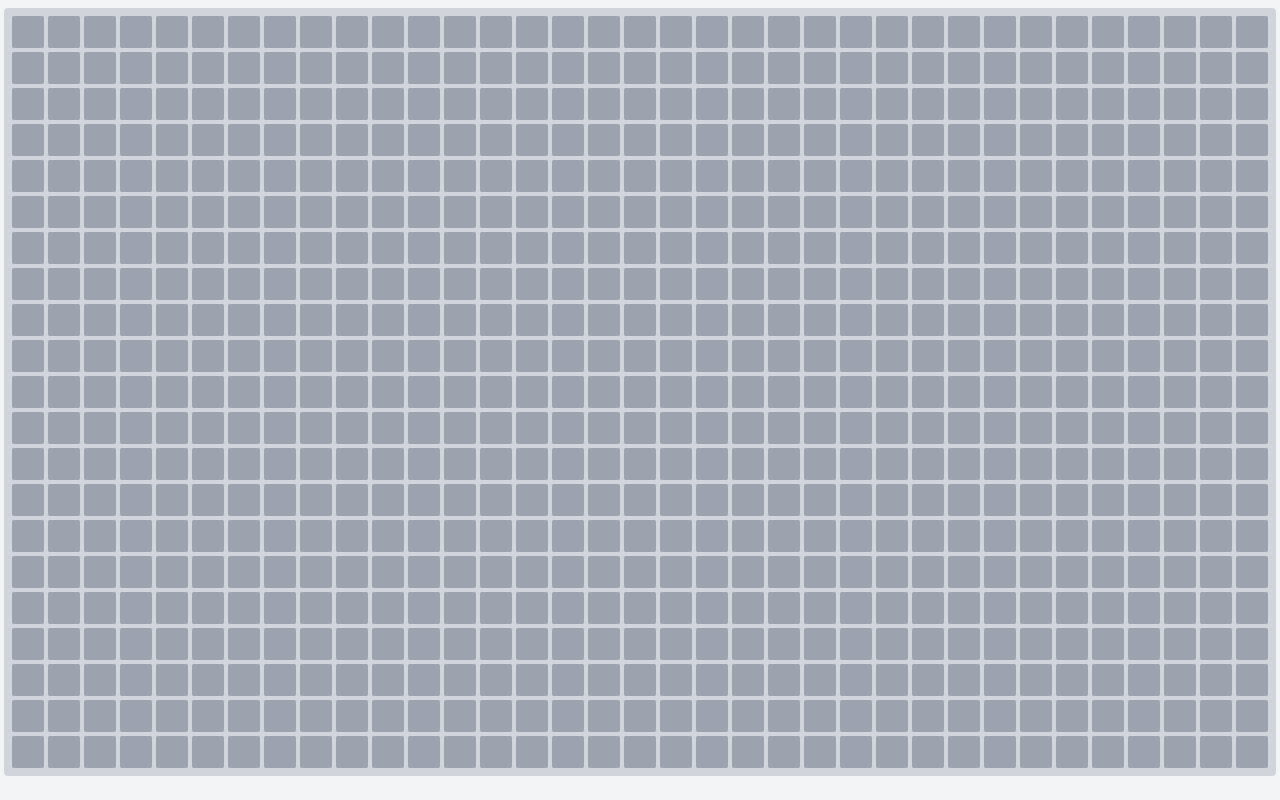
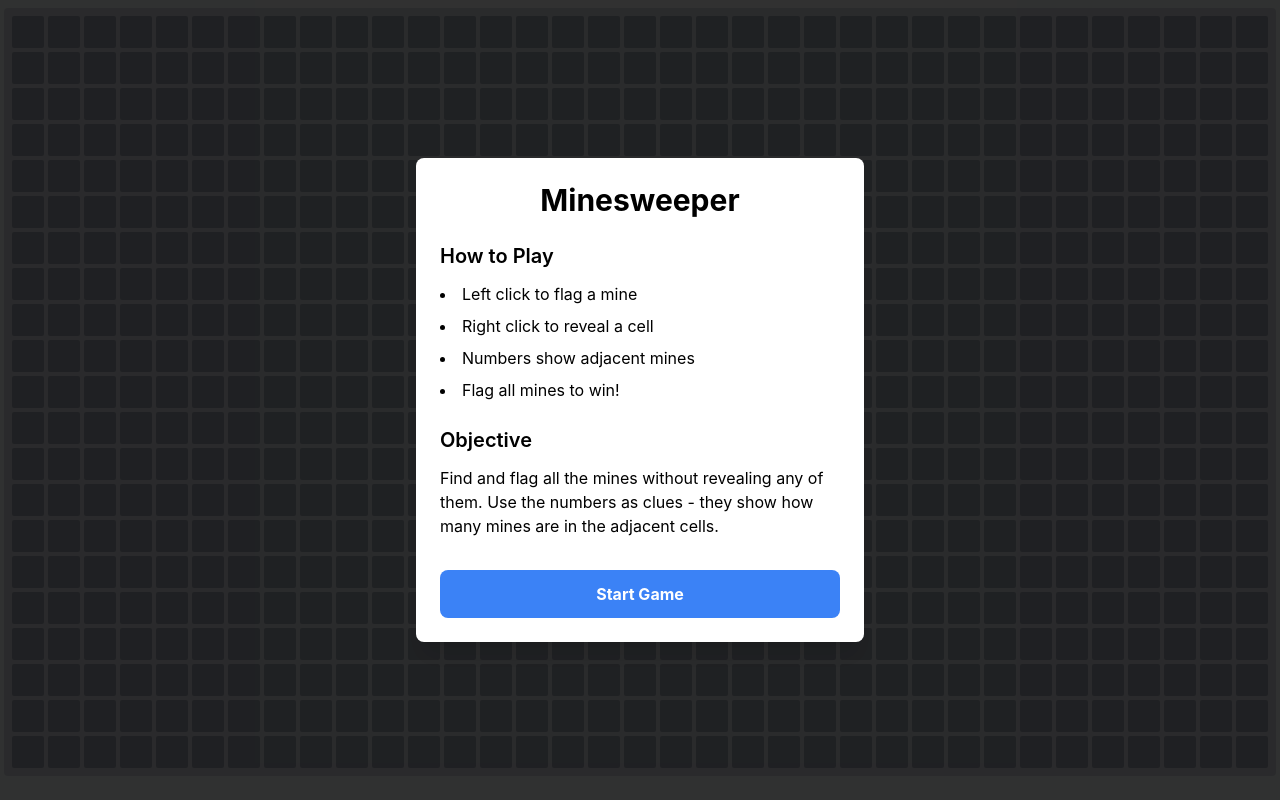
Before and after one commit to oneself/mineswpr, a React (Create React App) app: page / in a window 1280 px wide. Built offline with nearby package versions, Linux system fonts and the light colour scheme.

Commit message:
Added start overlay

```diff
--- a/src/components/Game.tsx
+++ b/src/components/Game.tsx
@@ -1,6 +1,7 @@
 import React, { useState, useEffect } from 'react';
 import { GameSettings } from '../types/game';
 import { Minesweeper } from './Minesweeper';
+import { IntroOverlay } from './IntroOverlay';
 
 const calculateBoardSize = () => {
   // Get viewport dimensions
@@ -30,6 +31,7 @@ const calculateBoardSize = () => {
 };
 
 export const Game: React.FC = () => {
+  const [showIntro, setShowIntro] = useState(true);
   const [settings, setSettings] = useState<GameSettings>(() => ({
     difficulty: 'custom',
     config: calculateBoardSize()
@@ -54,6 +56,7 @@ export const Game: React.FC = () => {
         initialDifficulty={settings.difficulty}
         initialConfig={settings.config}
       />
+      {showIntro && <IntroOverlay onStart={() => setShowIntro(false)} />}
     </div>
   );
 };
--- /dev/null
+++ b/src/components/IntroOverlay.tsx
@@ -0,0 +1,50 @@
+import React from 'react';
+
+interface IntroOverlayProps {
+  onStart: () => void;
+}
+
+export const IntroOverlay: React.FC<IntroOverlayProps> = ({ onStart }) => {
+  const isMobile = 'ontouchstart' in window;
+
+  return (
+    <div className="fixed inset-0 bg-black bg-opacity-80 flex items-center justify-center p-4 z-50">
+      <div className="bg-white rounded-lg shadow-xl max-w-md w-full p-6">
+        <h1 className="text-3xl font-bold mb-6 text-center">Minesweeper</h1>
+
+        <div className="space-y-6 mb-8">
+          <div>
+            <h2 className="text-xl font-semibold mb-3">How to Play</h2>
+            {isMobile ? (
+              <ul className="list-disc list-inside space-y-2">
+                <li>Tap a cell to flag it as a mine</li>
+                <li>Long press a cell to reveal it</li>
+                <li>Numbers show adjacent mines</li>
+                <li>Flag all mines to win!</li>
+              </ul>
+            ) : (
+              <ul className="list-disc list-inside space-y-2">
+                <li>Left click to flag a mine</li>
+                <li>Right click to reveal a cell</li>
+                <li>Numbers show adjacent mines</li>
+                <li>Flag all mines to win!</li>
+              </ul>
+            )}
+          </div>
+
+          <div>
+            <h2 className="text-xl font-semibold mb-3">Objective</h2>
+            <p>Find and flag all the mines without revealing any of them. Use the numbers as clues - they show how many mines are in the adjacent cells.</p>
+          </div>
+        </div>
+
+        <button
+          onClick={onStart}
+          className="w-full bg-blue-500 hover:bg-blue-600 text-white font-bold py-3 px-4 rounded-lg transition-colors"
+        >
+          Start Game
+        </button>
+      </div>
+    </div>
+  );
+};
```
